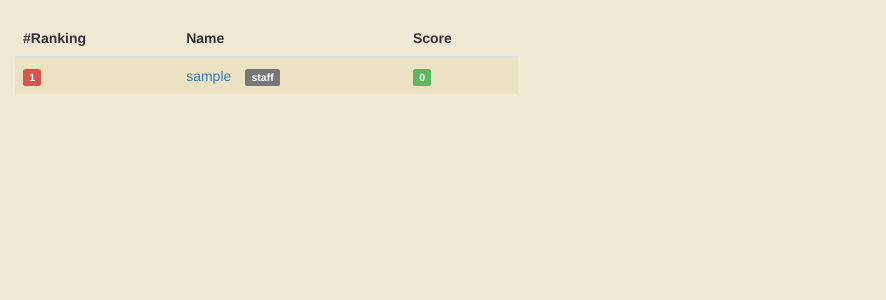
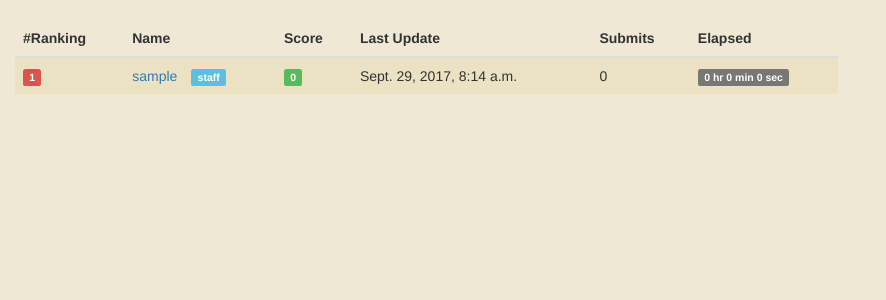
Before and after one commit to ryanchao2012/sparktw.codefight.web, a Django app: page /leaderboard/ in a window 1280 px wide. Shown: the part 51-351 px from the top of the page, without its empty margins (0-886 px from the left). Run offline with Django 3.2, Linux system fonts and the light colour scheme; the visitor is signed in with stand-in values (Sample User, id 1); data comes from the database, SQL or seed files in the repository; some libraries are stand-ins or nearby versions.

Commit message:
add rules for scoring

```diff
--- a/combat/models.py
+++ b/combat/models.py
@@ -1,5 +1,6 @@
 import os
 import uuid
+import datetime
 from django.conf import settings as conf_settings
 from django.db import models
 from django.contrib.auth.models import User
@@ -33,6 +34,8 @@ class Contestant(models.Model):
     facebook = models.URLField(null=True, blank=True)
     last_update = models.DateTimeField(auto_now=True)
     created = models.BooleanField(default=False)
+    submits = models.IntegerField(default=0)
+    elapsed = models.DurationField(default=datetime.timedelta, blank=True, null=True)
 
     class Meta:
         verbose_name = "Contestant"
@@ -88,7 +91,7 @@ class Quiz(models.Model):
     template_scala = models.FileField(upload_to=quiz_directory_path, null=True, blank=True)
     reward = models.IntegerField(default=0)
     submits = models.IntegerField(default=0)
-    success_rate = models.FloatField(default=0.0, null=True, blank=True)
+    passes = models.IntegerField(default=0)
 
     created = models.DateTimeField(auto_now_add=True)
     modified = models.DateTimeField(auto_now=True)
@@ -244,6 +247,8 @@ class Answer(models.Model):
 
     created = models.DateTimeField(auto_now_add=True)
     last_update = models.DateTimeField(auto_now=True)
+    submits = models.IntegerField(default=0)
+    elapsed = models.DurationField(blank=True, null=True)
 
     class Meta:
         verbose_name = "Answer"
--- a/combat/static/css/style.css
+++ b/combat/static/css/style.css
@@ -77,9 +77,10 @@ a {
 	background-color: #e9d89d;
 }
 
-pre {
-	background-color: #fefbec;
+pre, code.hljs {
+	background-color: #ffffe5;
 }
+
 
 .btn-default {
 	background-color: #fefaee;
--- a/combat/templates/ranking.html
+++ b/combat/templates/ranking.html
@@ -1,17 +1,20 @@
 {% extends "index.html" %}
-
+{% load combat_tags %}
 {% block main-content %}
 
 {% if contestants %}
 
 <div class="row">
-    <div class="col-md-5 col-md-offset-0">
+    <div class="col-md-8 col-md-offset-0">
         <table class="table table-striped table-hover">
             <thead>
                 <tr>
                   <th>#Ranking</th>
                   <th>Name</th>
                   <th>Score</th>
+                  <th>Last Update</th>
+                  <th>Submits</th>
+                  <th>Elapsed</th>
                 </tr>
             </thead>
             <tbody>
@@ -23,10 +26,13 @@
                         <td>
                             <a href="#">{{ cont.nickname }}</a>
                             {% if cont.user.is_staff %}
-                                <span class="label label-default label-as-badge" style="margin-left: 10px;">staff</span>
+                                <span class="label label-info label-as-badge" style="margin-left: 10px;">staff</span>
                             {% endif %}
                         </td>
                         <td><span class="label label-success label-as-badge">{{ cont.sparko }}</span></td>
+                        <td> {{ cont.last_update }} </td>
+                        <td> {{ cont.submits }} </td>
+                        <td><span class="label label-default label-as-badge"> {{ cont.elapsed|pretty }}</span></td>
                     </tr>
                 {% endfor %}
             </tbody>
--- /dev/null
+++ b/combat/templatetags/combat_tags.py
@@ -0,0 +1,14 @@
+from django import template
+
+
+register = template.Library()
+
+
+@register.filter
+def pretty(td):
+    total_seconds = int(td.total_seconds())
+    hours = total_seconds // 3600
+    minutes = (total_seconds - hours * 3600) // 60
+    seconds = (total_seconds - hours * 3600 - minutes * 60)
+
+    return '{} hr {} min {} sec'.format(hours, minutes, seconds)
--- a/combat/views.py
+++ b/combat/views.py
@@ -34,23 +34,19 @@ class JSONResponse(HttpResponse):
 
 
 def challenges(request):
-    if request.user.is_staff:
-        quizs = Quiz.objects.all()[:50]
-    else:
-        quizs = Quiz.objects.filter(status='published')[:50]
+    quizs = Quiz.objects.all()
+    if not request.user.is_staff:
+        quizs = quizs.filter(status='published')
     return render(request, 'challenges.html', {'quizs': quizs})
 
 
 def leaderboard(request):
-    if request.user.is_staff:
-        contestants = Contestant.objects \
-            .filter(sparko__gte=0) \
-            .order_by('-sparko')[:100]
-    else:
-        contestants = Contestant.objects \
-            .filter(user__is_staff=False) \
-            .filter(sparko__gte=0) \
-            .order_by('-sparko')[:100]
+    contestants = Contestant.objects \
+        .filter(sparko__gte=0) \
+        .order_by('-sparko', 'last_update', 'submits', 'elapsed')
+
+    if not request.user.is_staff:
+        contestants = contestants.filter(user__is_staff=False)
     return render(request, 'ranking.html', {'contestants': contestants})
 
 
```
Also changed, not shown: combat/consumers.py (+13 -1 lines), combat/templates/challenges.html (+19 -4 lines), combat/templatetags/__init__.py (added).
